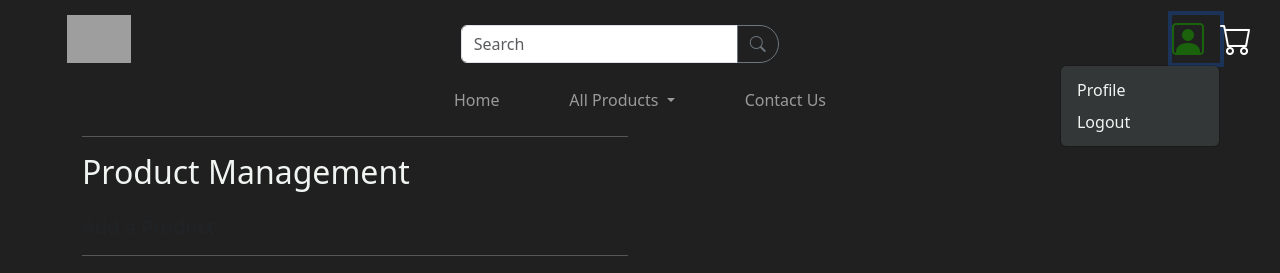
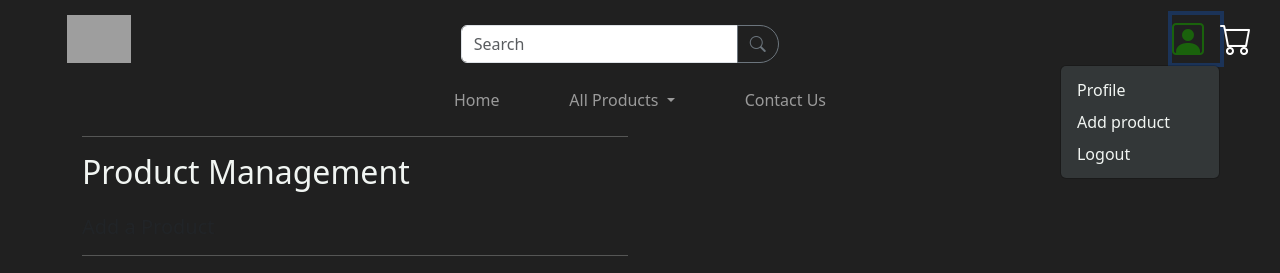
Before and after one commit to luciotorelli/escoot, a Django app: page /products/add/ in a window 1280 px wide, after a click that opens the changed part. Shown: the top 273 px of the page. Run offline with Django 5.2, Linux system fonts and the light colour scheme; a user stored in the database is signed in; some libraries are stand-ins or nearby versions; grey boxes are pictures that could not be loaded.

Commit message:
Update product form and base.html for adding a new product

```diff
--- a/products/views.py
+++ b/products/views.py
@@ -1,6 +1,8 @@
-from django.shortcuts import render
+from django.shortcuts import render, redirect
 from .models import Product
 from .forms import ProductForm
+from django.contrib import messages
+from django.urls import reverse
 
 def all_products(request):
     """
@@ -77,11 +79,13 @@ def escooter_builder(request):
 def add_product(request):
     """ Add a product to the store """
     if request.method == 'POST':
-        form = ProductForm(request.POST)
+        form = ProductForm(request.POST, request.FILES)
         if form.is_valid():
             form.save()
-            messages.success(request, 'Product added successfully.')
-            return redirect('all_products')
+            messages.success(request, 'Successfully added product!')
+            return redirect(reverse('products:add_product'))
+        else:
+            messages.error(request, 'Failed to add product. Please ensure the form is valid.')
     else:
         form = ProductForm()
 
--- a/templates/base.html
+++ b/templates/base.html
@@ -87,6 +87,7 @@
                                     </a>
                                     <ul class="dropdown-menu dropdown-menu-end" aria-labelledby="dropdownMenuLink">
                                         <li><a class="dropdown-item" href="{% url 'profile' %}">Profile</a></li>
+                                        <li><a class="dropdown-item" href="{% url 'products:add_product' %}">Add product</a></li>
                                         <li><a class="dropdown-item" href="{% url 'account_logout' %}">Logout</a></li>
                                     </ul>
                                 </div>
@@ -96,6 +97,7 @@
                                     </a>
                                     <ul class="dropdown-menu dropdown-menu-end" aria-labelledby="dropupMenuLink">
                                         <li><a class="dropdown-item" href="{% url 'profile' %}">Profile</a></li>
+                                        <li><a class="dropdown-item" href="{% url 'products:add_product' %}">Add product</a></li>
                                         <li><a class="dropdown-item" href="{% url 'account_logout' %}">Logout</a></li>
                                     </ul>
                                 </div>
```
